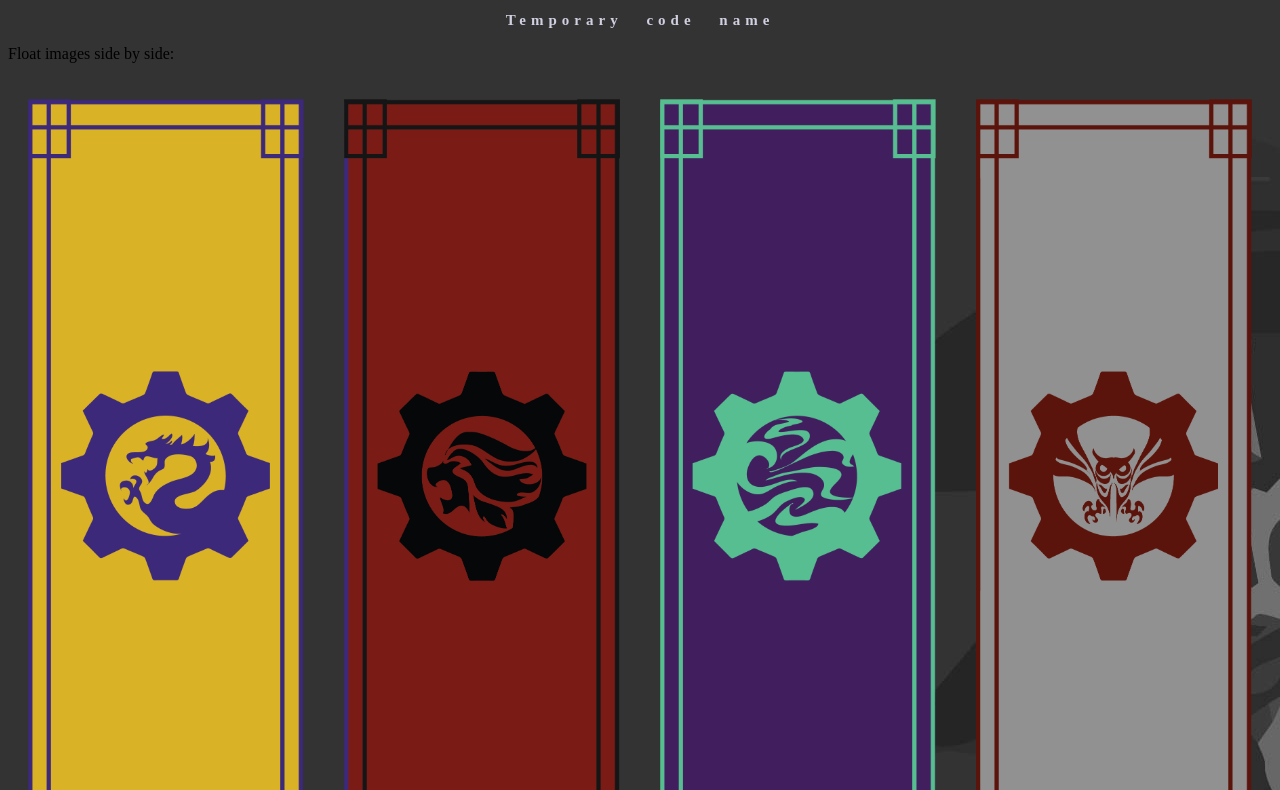
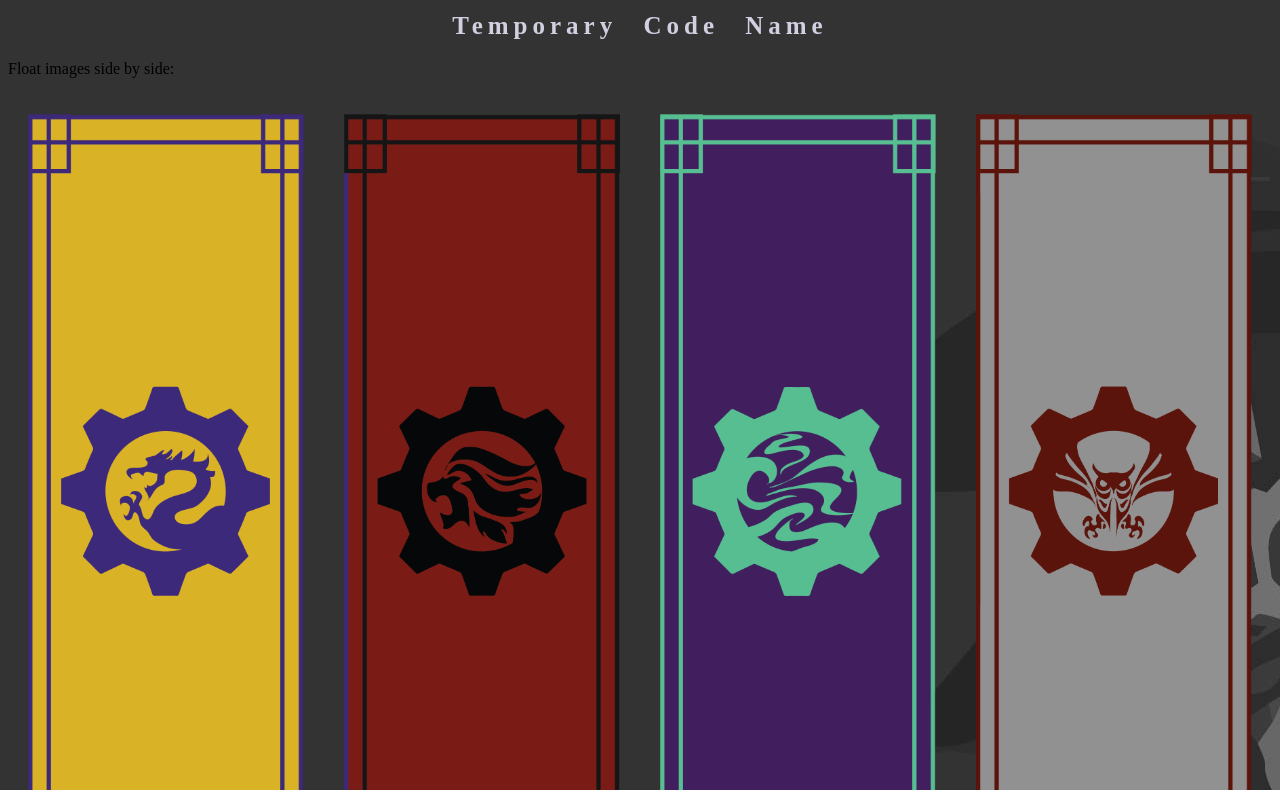
Before and after one commit to WolfPatern/1stWebsite.github.io, a plain HTML site: page index.html in a window 1280 px wide. Shown: the part 87-877 px from the top of the page. Drawn offline with Linux system fonts and the light colour scheme.

Commit message:
Update index.html

```diff
--- a/index.html
+++ b/index.html
@@ -22,7 +22,7 @@ h2 {
     letter-spacing: 5px;
     word-spacing: 15px;
     color: rgb(208, 208, 225);
-    font-size: 15px;
+    font-size: 25px;
     font-family:Proxima;
 }
 
@@ -48,7 +48,7 @@ body {
 <body>
 
 <h1>Project Spy</h1>
-<h2>Temporary code name </h2>
+<h2>Temporary Code Name </h2>
 <p>Float images side by side:</p>
 
 <div class="clearfix">
```
